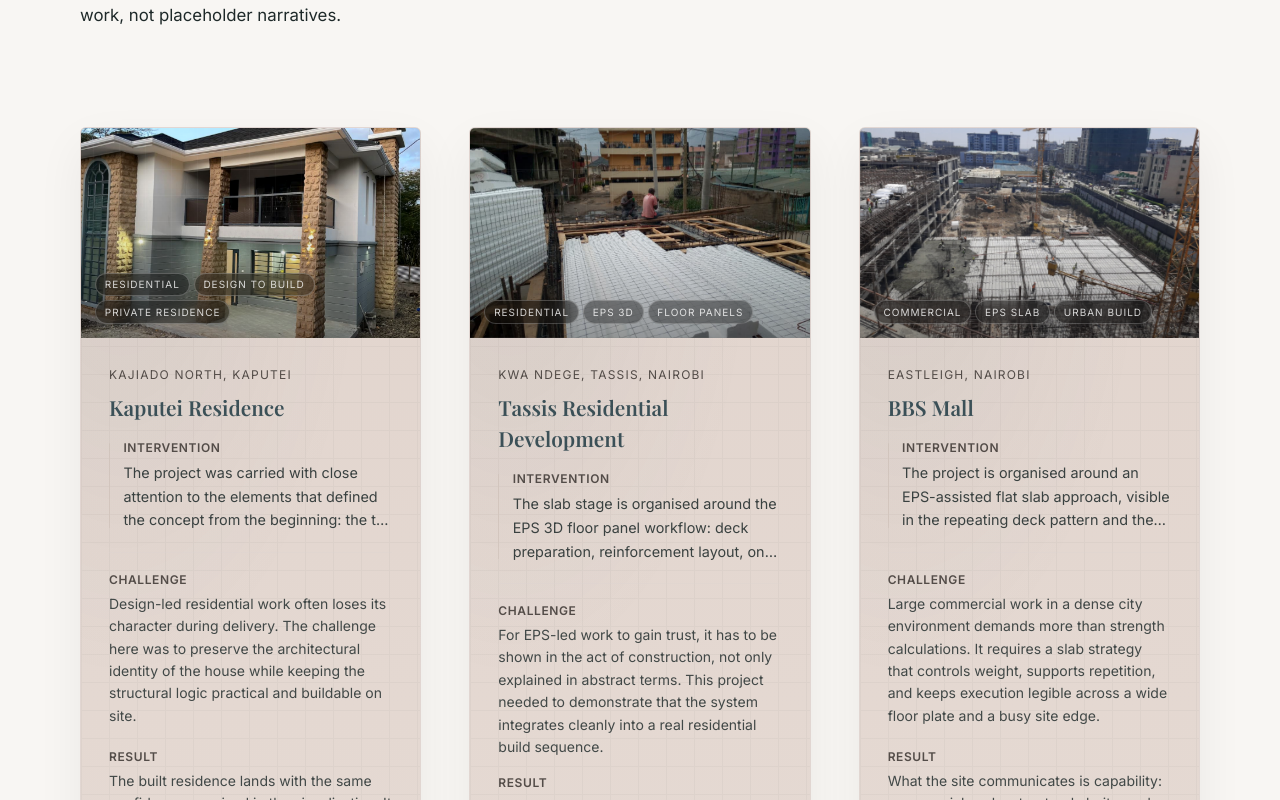
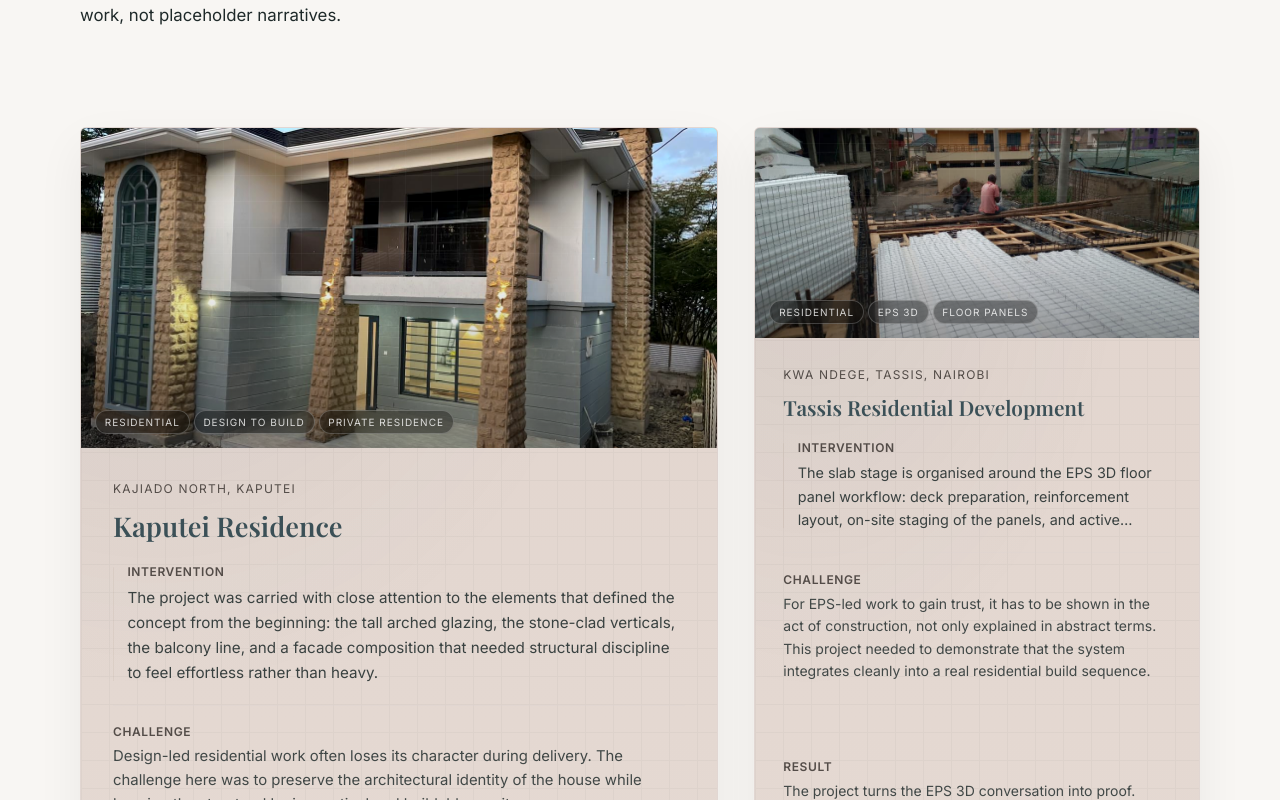
Before and after one commit to leon-madara/kossy-langat-website, a Next.js app: page /work in a window 1280 px wide. Shown: the part 540-1340 px from the top of the page. Built offline with nearby package versions, Linux system fonts and the light colour scheme; a web font is replaced by a local one.

Commit message:
Refine work page editorial grid

```diff
--- a/src/app/work/WorkPage.css
+++ b/src/app/work/WorkPage.css
@@ -54,17 +54,65 @@
     gap: 3rem;
 }
 
+.work-card {
+    min-width: 0;
+}
+
+.work-card-frame {
+    height: 100%;
+}
+
 @media (min-width: 768px) {
     .work-grid {
-        grid-template-columns: repeat(2, 1fr);
-        gap: 4rem;
+        grid-template-columns: repeat(2, minmax(0, 1fr));
+        gap: 2.5rem;
     }
 }
 
 @media (min-width: 1280px) {
     .work-grid {
-        grid-template-columns: repeat(3, 1fr);
-        gap: 3rem;
+        grid-template-columns: repeat(12, minmax(0, 1fr));
+        gap: 2.25rem;
+        align-items: stretch;
+    }
+
+    .work-card--featured {
+        grid-column: span 7;
+    }
+
+    .work-card--highlight {
+        grid-column: span 5;
+    }
+
+    .work-card--standard {
+        grid-column: span 6;
+    }
+
+    .work-card-frame--featured .project-card-media {
+        height: 320px;
+    }
+
+    .work-card-frame--featured .project-card-content {
+        padding: 2rem;
+    }
+
+    .work-card-frame--featured .project-card-title {
+        font-size: 1.7rem;
+    }
+
+    .work-card-frame--featured .project-card-intervention-text {
+        -webkit-line-clamp: 4;
+        font-size: 0.95rem;
+    }
+
+    .work-card-frame--featured .project-card-block-text {
+        font-size: 0.93rem;
+    }
+}
+
+@media (min-width: 768px) and (max-width: 1279px) {
+    .work-card-frame .project-card-media {
+        height: 260px;
     }
 }
 
--- a/src/app/work/page.tsx
+++ b/src/app/work/page.tsx
@@ -9,6 +9,7 @@ import "./WorkPage.css"
 
 export default function WorkPage() {
     const containerRef = useRef<HTMLDivElement>(null)
+    const cardVariants = ["featured", "highlight", "standard", "standard"]
 
     useEffect(() => {
         const ctx = gsap.context(() => {
@@ -41,9 +42,16 @@ export default function WorkPage() {
                 </header>
 
                 <div className="work-grid">
-                    {projects.map((project) => (
-                        <div key={project.slug} className="work-reveal">
-                            <ProjectCard project={project} gridWaves />
+                    {projects.map((project, index) => (
+                        <div
+                            key={project.slug}
+                            className={`work-card work-card--${cardVariants[index] ?? "standard"} work-reveal`}
+                        >
+                            <ProjectCard
+                                project={project}
+                                gridWaves
+                                className={`work-card-frame work-card-frame--${cardVariants[index] ?? "standard"}`}
+                            />
                         </div>
                     ))}
                 </div>
```
